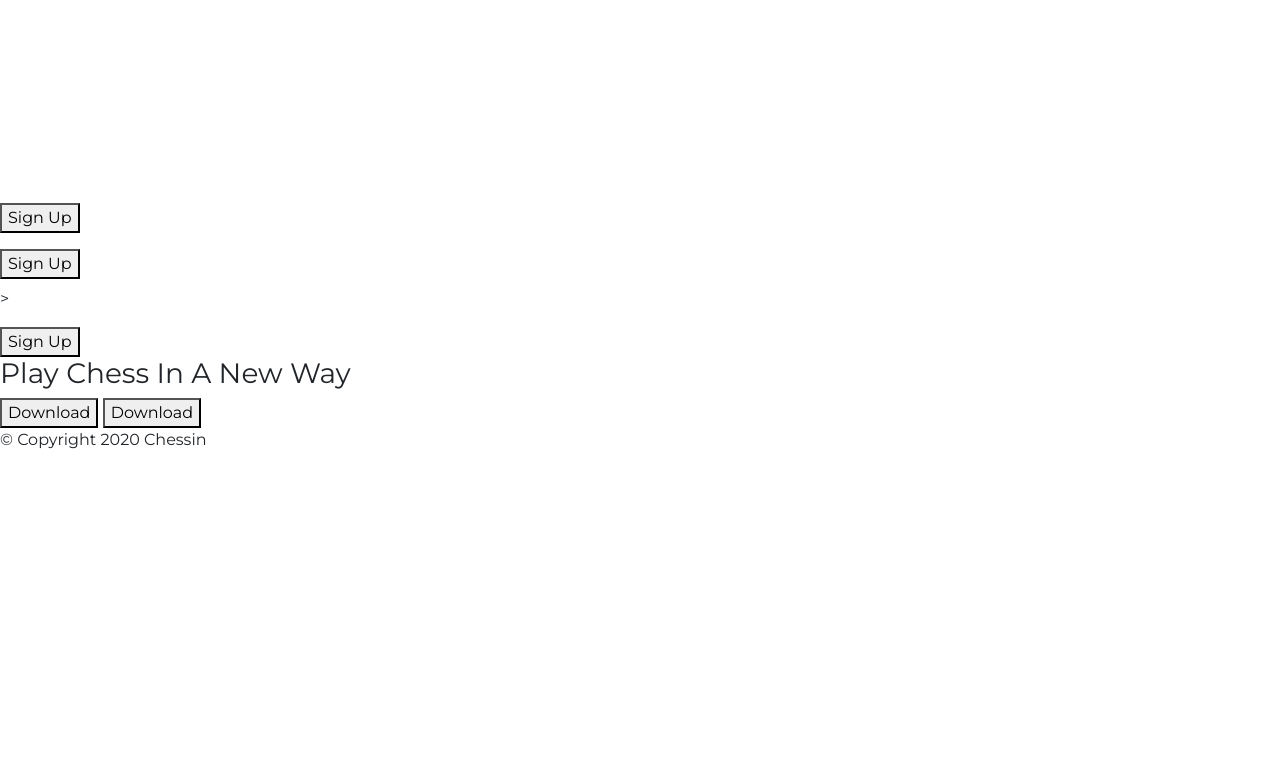
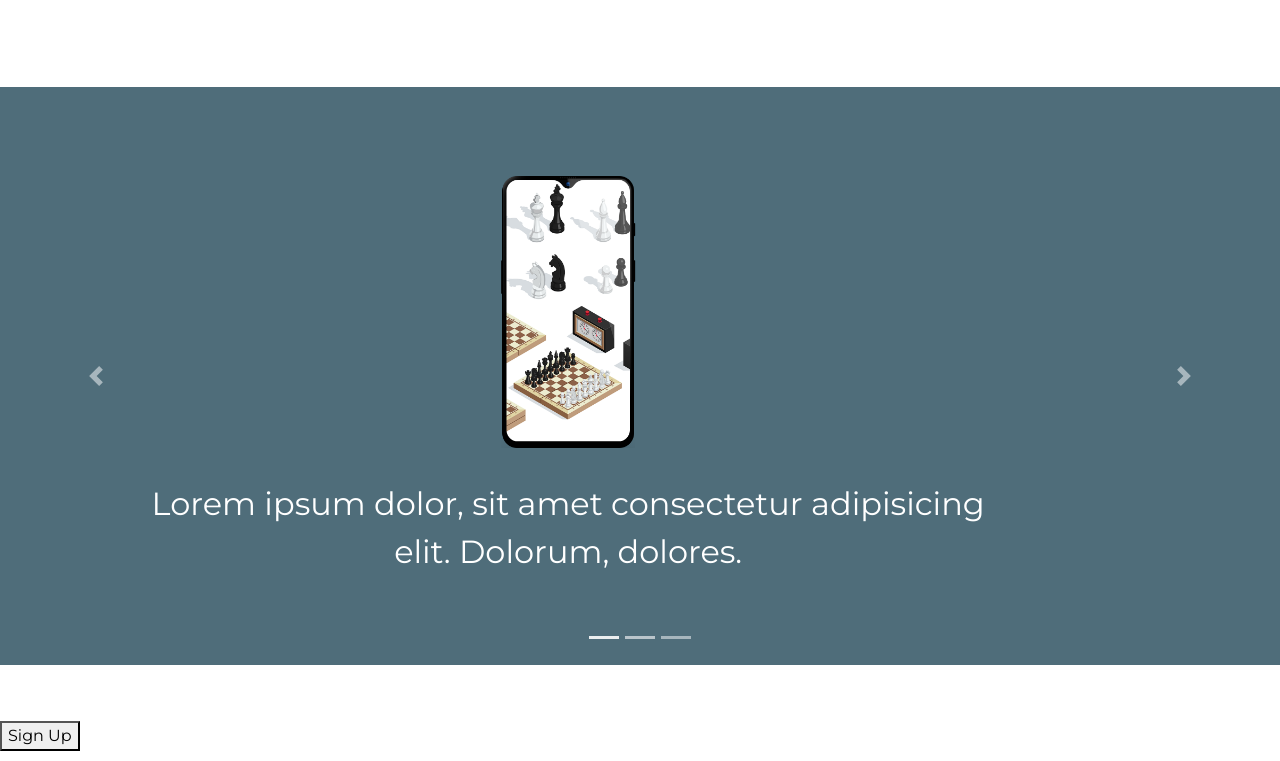
Before and after one commit to Nik6798/chessin, a plain HTML site: page index.htm in a window 1280 px wide. Shown: the part 1059-1820 px from the top of the page. Before the commit the page ends 1527 px from the top, so only its background shows below. Drawn offline with nearby package versions, Linux system fonts and the light colour scheme.

Commit message:
adding carousel slide for screen shots of our app

```diff
--- a/css/styles.css
+++ b/css/styles.css
@@ -7,24 +7,24 @@ body {
 .container-fluid {
   padding: 3% 15%;
 }
-.download-btn{
+.download-btn {
   margin: 5% 3% 5% 0;
 }
 
-.feature-box{
+.feature-box {
   text-align: center;
   padding: 5%;
 }
 
-.icon{
+.icon {
   margin-bottom: 1rem;
 }
 
-.icon:hover{
-   transform:rotate(45deg);
-    transition-duration:1s;
+.icon:hover {
+  transform: rotate(45deg);
+  transition-duration: 1s;
 }
-#features{
+#features {
   padding: 7% 15%;
 }
 h1 {
@@ -35,24 +35,39 @@ h1 {
   line-height: 1.5;
 }
 
-
-.nav-item{
+h2 {
+  line-height: 1.5;
+  margin: 2rem auto 0 auto;
+}
+.nav-item {
   padding: 0 18px;
 }
-.navbar{
-  padding:0 0 5rem 0;
+.navbar {
+  padding: 0 0 5rem 0;
 }
-.navbar-brand{
+.navbar-brand {
   font-size: 2rem;
   font-weight: bold;
-  font-family: 'Ubuntu', sans-serif;
+  font-family: "Ubuntu", sans-serif;
 }
-.nav-link{
+.nav-link {
   font-size: 1.2rem;
   font-family: "Montserrat-light", sans-serif;
 }
 
-.title-image{
-  max-width:55%;
+.ss1 {
+  max-width: 15%;
+}
+.carousel-item{
+padding: 7% 15%;
+}
+#screen-shots {
+
+  background-color: #4f6d7a;
+  text-align: center;
+  color: #ffffff;
+}
+.title-image {
+  max-width: 50%;
   transform: rotate(25deg);
 }
--- a/index.htm
+++ b/index.htm
@@ -127,10 +127,68 @@
       </div>
     </section>
 
-    <section id="">
-      <h2></h2>
-      <img src="" alt="" />
-      <em></em>
+    <!-- ScreenShots -->
+    <section id="screen-shots">
+      <div id="screens" class="carousel slide" data-ride="carousel">
+        <ol class="carousel-indicators">
+          <li data-target="#screens" data-slide-to="0" class="active"></li>
+          <li data-target="#screens" data-slide-to="1"></li>
+          <li data-target="#screens" data-slide-to="2"></li>
+        </ol>
+        <div class="carousel-inner" role="listbox">
+          <div class="carousel-item active">
+            <img
+              class="ss1"
+              src="images/chessin2.png"
+              alt="screen-shot-of-gameplay"
+            />
+            <h2>
+              Lorem ipsum dolor, sit amet consectetur adipisicing elit. Dolorum,
+              dolores.
+            </h2>
+          </div>
+          <div class="carousel-item">
+            <img
+              class="ss1"
+              src="images/chessin2.png"
+              alt="screen-shot-of-gameplay"
+            />
+            <h2>
+              Lorem ipsum dolor, sit amet consectetur adipisicing elit. Dolorum,
+              dolores.
+            </h2>
+          </div>
+          <div class="carousel-item">
+            <img
+              class="ss1"
+              src="images/chessin2.png"
+              alt="screen-shot-of-gameplay"
+            />
+            <h2>
+              Lorem ipsum dolor, sit amet consectetur adipisicing elit. Dolorum,
+              dolores.
+            </h2>
+          </div>
+        </div>
+        <a
+          class="carousel-control-prev"
+          href="#screens"
+          role="button"
+          data-slide="prev"
+        >
+          <span class="carousel-control-prev-icon" aria-hidden="true"></span>
+          <span class="sr-only">Previous</span>
+        </a>
+        <a
+          class="carousel-control-next"
+          href="#screens"
+          role="button"
+          data-slide="next"
+        >
+          <span class="carousel-control-next-icon" aria-hidden="true"></span>
+          <span class="sr-only">Next</span>
+        </a>
+      </div>
     </section>
 
     <section id="press">
```
